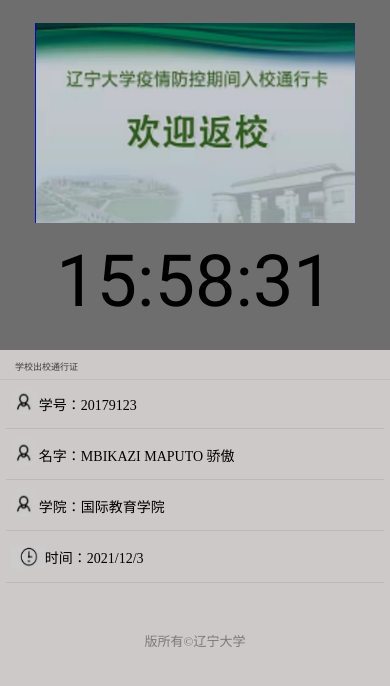
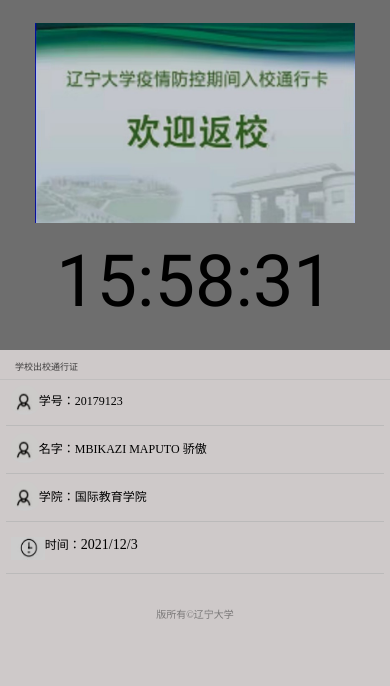
Before and after one commit to tafarathedev/passcode, a plain HTML site: page welcome.html in a window 390 px wide. Drawn offline with nearby package versions, Linux system fonts and the light colour scheme.

Commit message:
Add files via upload

```diff
--- a/ap.js
+++ b/ap.js
@@ -9,7 +9,8 @@ setInterval(() => {
 }, 1000);
 
 /* background random color change */
-window.onclick  =()=> {
+const changebg = document.querySelector('.image')
+changebg.onclick = () => {
     const red = Math.floor(Math.random() * 256);
     const green = Math.floor(Math.random() * 256);
     const blue = Math.floor(Math.random() * 256);
--- a/welcome.css
+++ b/welcome.css
@@ -5,13 +5,13 @@
     transform: translate(-50%, -22%);
     background-image: url('./images/welcome.jpg');
     background-repeat: no-repeat;
-    background-position:center;
+    background-position: center;
     background-size: cover;
     width: 24rem;
     height: 220px;
 }
+
 @media screen and (max-width: 900px) {
-
     .image {
         position: relative;
         left: 50%;
@@ -19,12 +19,11 @@
         transform: translate(-50%, -22%);
         background-image: url('./images/welcome.jpg');
         background-repeat: no-repeat;
-      background-position:center;
+        background-position: center;
         background-size: cover;
         width: 24rem;
         height: 220px;
     }
-
     .time {
         align-items: center;
         text-align: center;
@@ -34,10 +33,32 @@
         top: 1.5%;
         transform: translate(-50%, -2%);
     }
+    .personal li {
+        font-size: 14px;
+        text-align: start;
+        font-weight: 500;
+        margin: 0;
+        text-transform: uppercase;
+        list-style: none;
+        padding-top: 9px;
+        padding-bottom: 9px;
+    }
+    .personal li a {
+        align-items: center;
+        justify-content: center;
+        color: #333;
+    }
+    .footer>center>p {
+        font-size: 10px;
+        color: #444;
+        opacity: .6;
+    }
+    .footer {
+        margin-top: 3rem;
+    }
+}
 
-    }
 @media screen and (max-width: 400px) {
-
     .image {
         position: relative;
         left: 50%;
@@ -50,7 +71,6 @@
         width: 20rem;
         height: 200px;
     }
-
     .time {
         align-items: center;
         text-align: center;
@@ -60,5 +80,27 @@
         top: 1.5%;
         transform: translate(-50%, -2%);
     }
-
+    .personal li {
+        font-size: 12px;
+        text-align: start;
+        font-weight: 500;
+        margin: 0;
+        text-transform: uppercase;
+        list-style: none;
+        padding-top: 6px;
+        padding-bottom: 6px;
     }
+    .personal li a {
+        align-items: center;
+        justify-content: center;
+        color: #333;
+    }
+    .footer>center>p {
+        font-size: 10px;
+        color: #444;
+        opacity: .6;
+    }
+    .footer {
+        margin-top: 2rem;
+    }
+}
```
Also changed, not shown: style.css (line endings or trailing spaces). Lines whose indentation alone changed are shown as unchanged.
